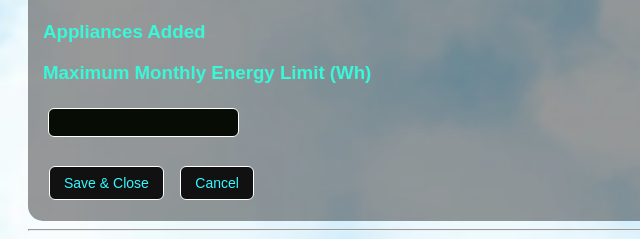
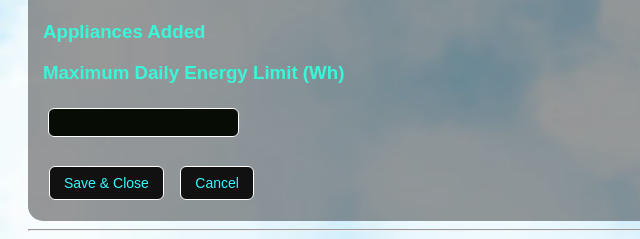
Before and after one commit to hamsaraj875-del/final, a plain HTML site: page outer.html in a window 1280 px wide. Shown: the part 255-494 px from the top of the page, 0-640 px from the left. Drawn offline with nearby package versions, Linux system fonts and the light colour scheme.

Commit message:
Change energy limit label from monthly to daily
Updated the maximum energy limit label from 'Maximum Monthly Energy Limit' to 'Maximum Daily Energy Limit'.

```diff
--- a/outer.html
+++ b/outer.html
@@ -29,7 +29,7 @@
   <h3>Appliances Added</h3>
   <ul id="applianceList"></ul>
 
-  <h3>Maximum Monthly Energy Limit (Wh)</h3>
+  <h3>Maximum Daily Energy Limit (Wh)</h3>
   <input type="number" id="maxLimit">
 
   <br><br>
```
